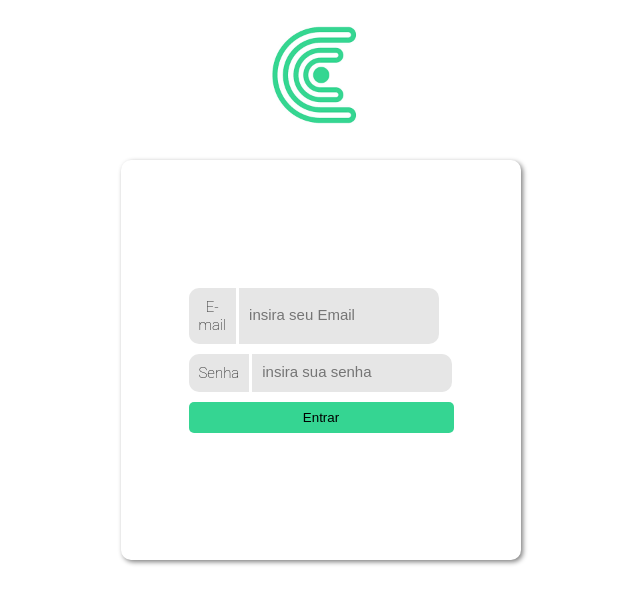
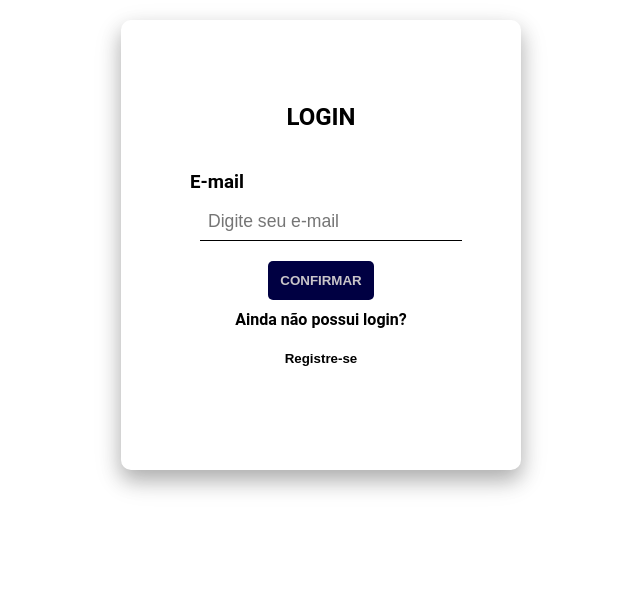
Before and after one commit to caf-equipe-1/caf-frontend, a React (Vite) app: page / in a window 1280 px wide. Shown: the top 604 px of the page, without its empty margins (319-959 px from the left). Built offline with nearby package versions, Linux system fonts and the light colour scheme.

Commit message:
feat(pages): implement login page

```diff
--- a/src/pages/Login/login.styles.ts
+++ /dev/null
@@ -1,59 +0,0 @@
-import styled from "styled-components";
-export const General = styled.div`
-  margin-top: 10px;
-  width: 400px;
-  height: 400px;
-  border-radius: 10px;
-  box-shadow: 2px 2px 5px gray;
-  display: grid;
-  grid-template-collumns: auto;
-  justify-content: center;
-  align-content: center;
-`;
-
-export const LoginForm = styled.div`
-  width: 200px;
-  display: grid;
-  grid-template-columns: auto auto;
-`;
-
-export const LoginFormLabel = styled.label`
-  margin-bottom: 10px;
-  margin-right: 3px;
-  background: #e6e6e6;
-  border-radius: 10px 0px 0px 10px;
-  text-align: center;
-  padding: 10px;
-  font-weight: lighter;
-  font-size: 15px;
-`;
-
-export const LoginFormInput = styled.input`
-  margin-bottom: 10px;
-  border-radius: 0px 10px 10px 0px;
-  border: none;
-  background: #e6e6e6;
-  ::placeholder {
-    font-size: 15px;
-    margin-left: 5px;
-  }
-  padding: 10px 0px;
-  padding-left: 10px;
-  width: 200px;
-`;
-
-export const LoginFormButton = styled.button`
-  padding: 8px 0px;
-  width: 265px;
-  border-radius: 5px;
-  border: none;
-  background-color: #35d592;
-  &:hover {
-    cursor: pointer;
-  }
-`;
-
-export const LoginFormImg = styled.img`
-  width: 150px;
-  left: 0px;
-`;
--- a/src/pages/Login/login.tsx
+++ b/src/pages/Login/login.tsx
@@ -1,28 +1,35 @@
+import { useState } from "react";
 import {
-  General,
-  LoginFormLabel,
-  LoginFormInput,
-  LoginForm,
-  LoginFormButton,
-  LoginFormImg,
-} from "./login.styles";
-import CAFImg from "../../Img/CAFImg.jpg";
+  ButtonConfirm,
+  ButtonRegister,
+  InputLogin,
+  StyledLoginBox,
+  StyledLoginPage,
+} from "./styles";
+
 export default function Login() {
+  const [isOpen, setIsOpen] = useState<boolean>(false);
+
+  function handleModal() {
+    setIsOpen(!isOpen);
+  }
+
   return (
     <>
-      <LoginFormImg src={CAFImg} alt="" />
-      <General>
-        <LoginForm>
-          <LoginFormLabel>E-mail</LoginFormLabel>
-          <LoginFormInput type="text" placeholder="insira seu Email" />
-        </LoginForm>
-
-        <LoginForm>
-          <LoginFormLabel>Senha</LoginFormLabel>
-          <LoginFormInput type="text" placeholder="insira sua senha" />
-        </LoginForm>
-        <LoginFormButton>Entrar</LoginFormButton>
-      </General>
+      <StyledLoginPage>
+        <StyledLoginBox>
+          <h2>LOGIN</h2>
+          <form>
+            <div>
+              <h3>E-mail</h3>
+              <InputLogin type="text" placeholder="Digite seu e-mail" />
+            </div>
+            <ButtonConfirm>CONFIRMAR</ButtonConfirm>
+            <h4>Ainda não possui login?</h4>
+            <ButtonRegister onClick={handleModal}>Registre-se</ButtonRegister>
+          </form>
+        </StyledLoginBox>
+      </StyledLoginPage>
     </>
   );
 }
--- /dev/null
+++ b/src/pages/Login/styles.ts
@@ -0,0 +1,68 @@
+import styled from "styled-components";
+
+export const StyledLoginPage = styled.div`
+  /* background-color: #00002e;
+  color: #c9c5c9; */
+  display: flex;
+  justify-content: center;
+  padding: 20px 0 20px 0;
+  width: 100%;
+  height: 100%;
+  h2 {
+    margin-bottom: 30px;
+  }
+  h3 {
+    margin-top: 10px;
+  }
+  h4 {
+    margin-top: 10px;
+    text-align: center;
+  }
+`;
+
+export const StyledLoginBox = styled.div`
+  display: flex;
+  flex-direction: column;
+  align-items: center;
+  justify-content: center;
+  width: 400px;
+  height: 450px;
+  border-radius: 10px;
+  box-shadow: 0 10px 30px rgba(0, 0, 0, 0.12), 0 10px 20px rgba(0, 0, 0, 0.24);
+`;
+
+export const InputLogin = styled.input`
+  padding: 8px;
+  width: 100%;
+  margin: 10px;
+  border: none;
+  border-bottom: 1px solid;
+  font-size: 1.1rem;
+  background-color: transparent;
+`;
+
+export const ButtonConfirm = styled.button`
+  display: flex;
+  margin: 10px auto;
+  padding: 12px;
+  border-radius: 5px;
+  border: none;
+  cursor: pointer;
+  font-weight: 600;
+  background-color: #000042;
+  color: #c9c5c9;
+  transition: all 0.2s;
+  :hover {
+    scale: 1.2;
+  }
+`;
+
+export const ButtonRegister = styled.button`
+  display: flex;
+  margin: 10px auto;
+  padding: 12px;
+  border: none;
+  cursor: pointer;
+  font-weight: 600;
+  background-color: transparent;
+`;
```
